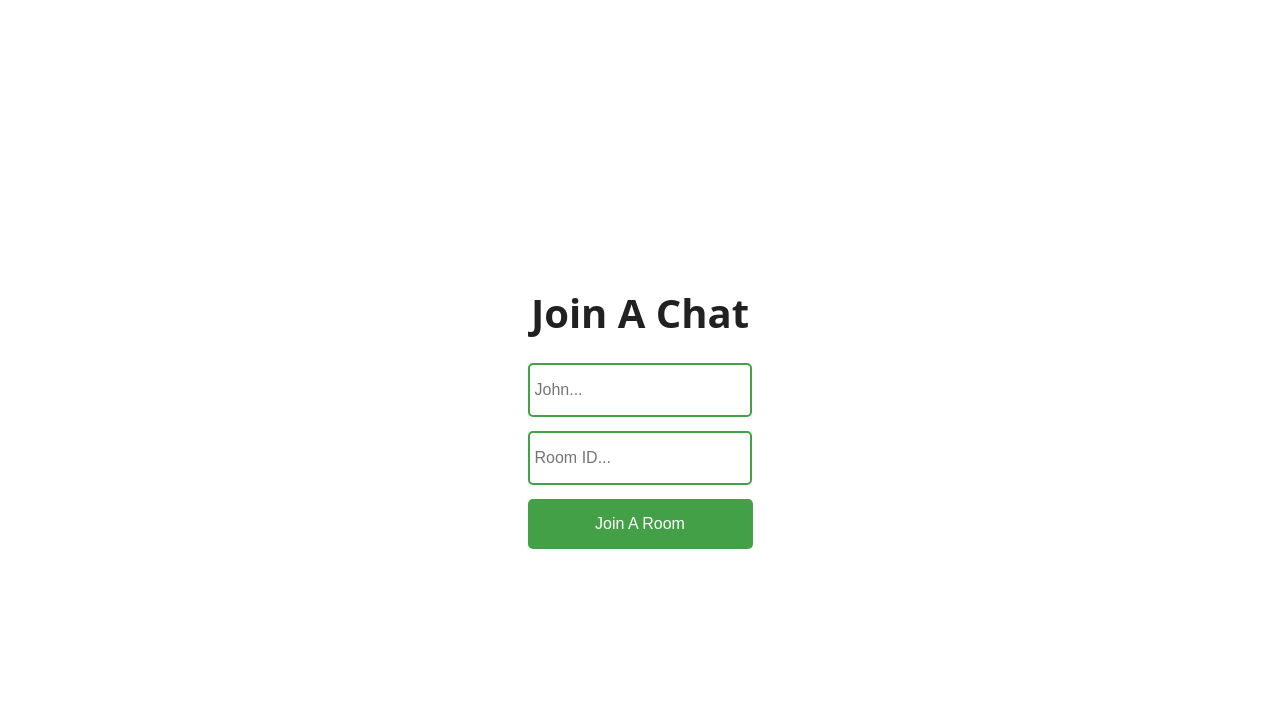
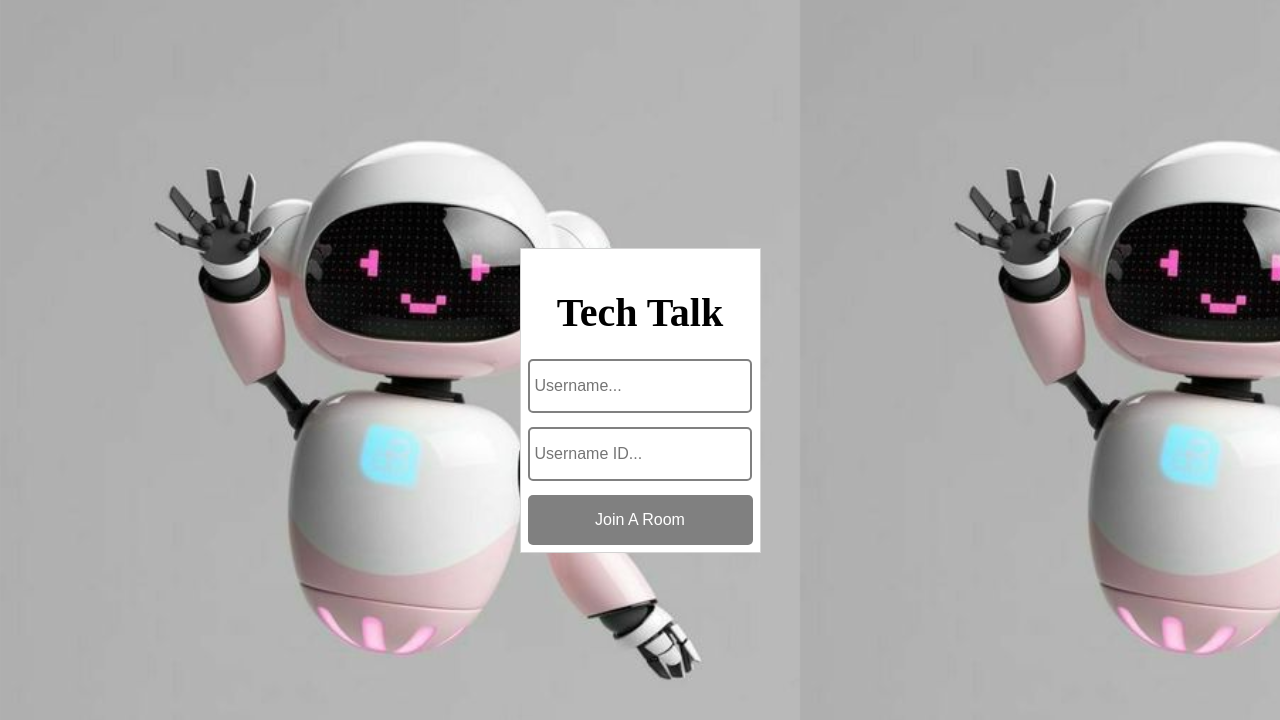
Before and after one commit to Sibaxolise/Chat-App, a React (Create React App) app in the folder client/: page / in a window 1280 px wide. Shown: the top 720 px of the page. Built offline with nearby package versions, Linux system fonts and the light colour scheme; no server answers.

Commit message:
Front end

```diff
--- a/client/src/App.css
+++ b/client/src/App.css
@@ -1,11 +1,15 @@
 .App {
+  display: flex;
+  justify-content: center;
+  align-items: center;
+  height: 100vh;
   width: 100vw;
-  height: 100vh;
-  background: #fff;
-  color: #212121;
-  font-family: "Open Sans", sans-serif;
-  display: grid;
-  place-items: center;
+  background:url(images/lydia.jpg);
+  background-size: 50rem; /* Adjust this property as needed */
+
+}
+.react-chatbot-kit-chat-container{
+  width: 400px;
 }
 body {
   margin: 0%;
@@ -17,6 +21,10 @@ body {
   display: flex;
   flex-direction: column;
   text-align: center;
+  box-sizing: border-box;
+  border: 1px solid lightgrey;
+  background-color: white;
+  /* Adding a 1px solid border with light grey color */
 }
 
 .joinChatContainer h3 {
@@ -27,7 +35,7 @@ body {
   width: 210px;
   height: 40px;
   margin: 7px;
-  border: 2px solid #43a047;
+  border: 2px solid grey;
   border-radius: 5px;
   padding: 5px;
   font-size: 16px;
@@ -41,13 +49,13 @@ body {
   border-radius: 5px;
   padding: 5px;
   font-size: 16px;
-  background: #43a047;
+  background: grey;
   color: #fff;
   cursor: pointer;
 }
 
 .joinChatContainer button:hover {
-  background: #2e7d32;
+  background: #FFC0CB;
 }
 
 .chat-window {
@@ -101,7 +109,7 @@ body {
   height: auto;
   min-height: 40px;
   max-width: 120px;
-  background-color: #43a047;
+  background-color: grey;
   border-radius: 5px;
   color: white;
   display: flex;
@@ -184,7 +192,7 @@ body {
 }
 
 .chat-window .chat-footer button:hover {
-  color: #43a047;
+  color: #FFC0CB;
 }
 .hide {
   opacity: 0 !important;
--- a/client/src/App.js
+++ b/client/src/App.js
@@ -21,17 +21,17 @@ function App() {
     <div className="App">
       {!showChat ? (
         <div className="joinChatContainer">
-          <h3>Join A Chat</h3>
+          <h3>Tech Talk</h3>
           <input
             type="text"
-            placeholder="John..."
+            placeholder="Username..."
             onChange={(event) => {
               setUsername(event.target.value);
             }}
           />
           <input
             type="text"
-            placeholder="Room ID..."
+            placeholder="Username ID..."
             onChange={(event) => {
               setRoom(event.target.value);
             }}
```
Also changed, not shown: client/src/images/lydia.jpg (added).
